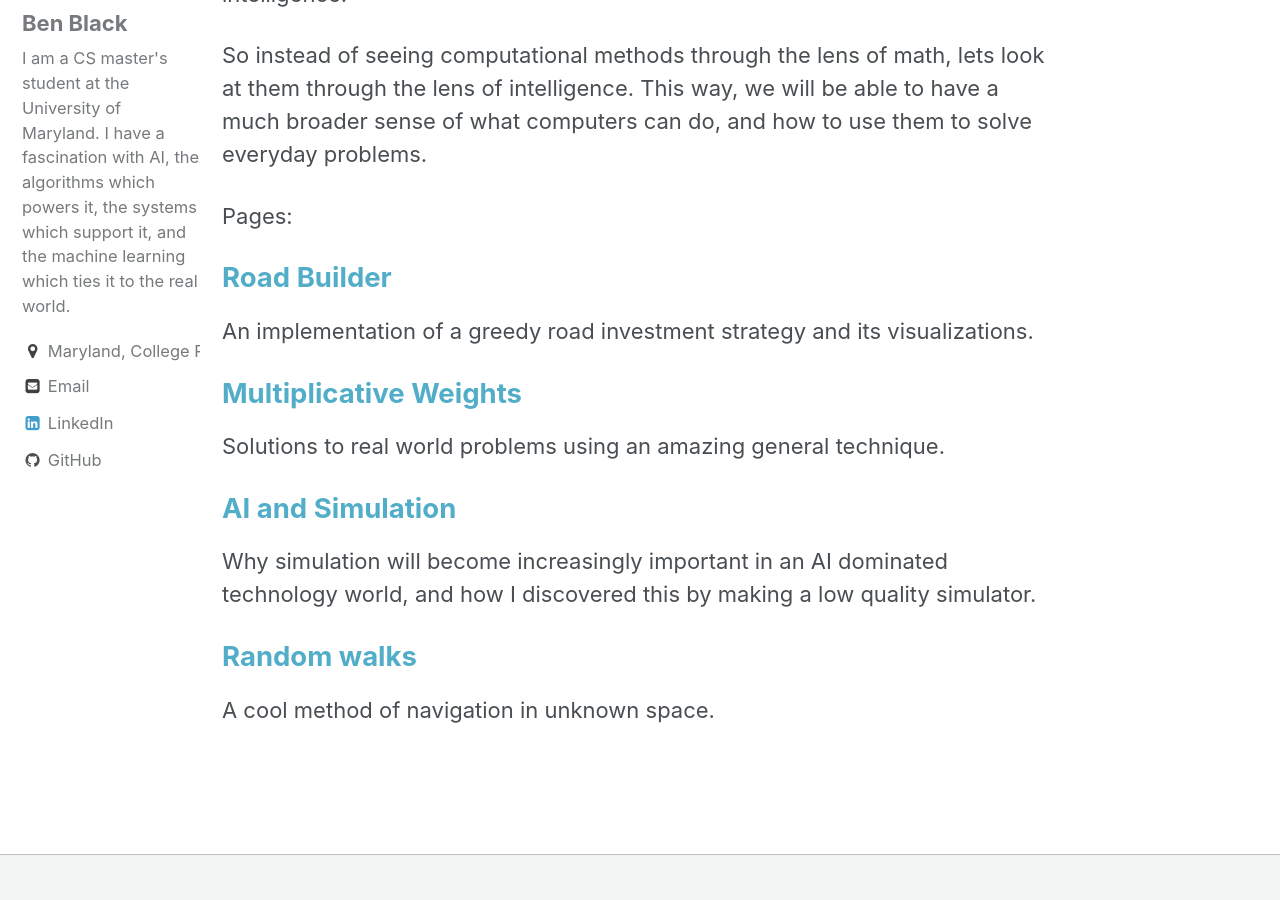
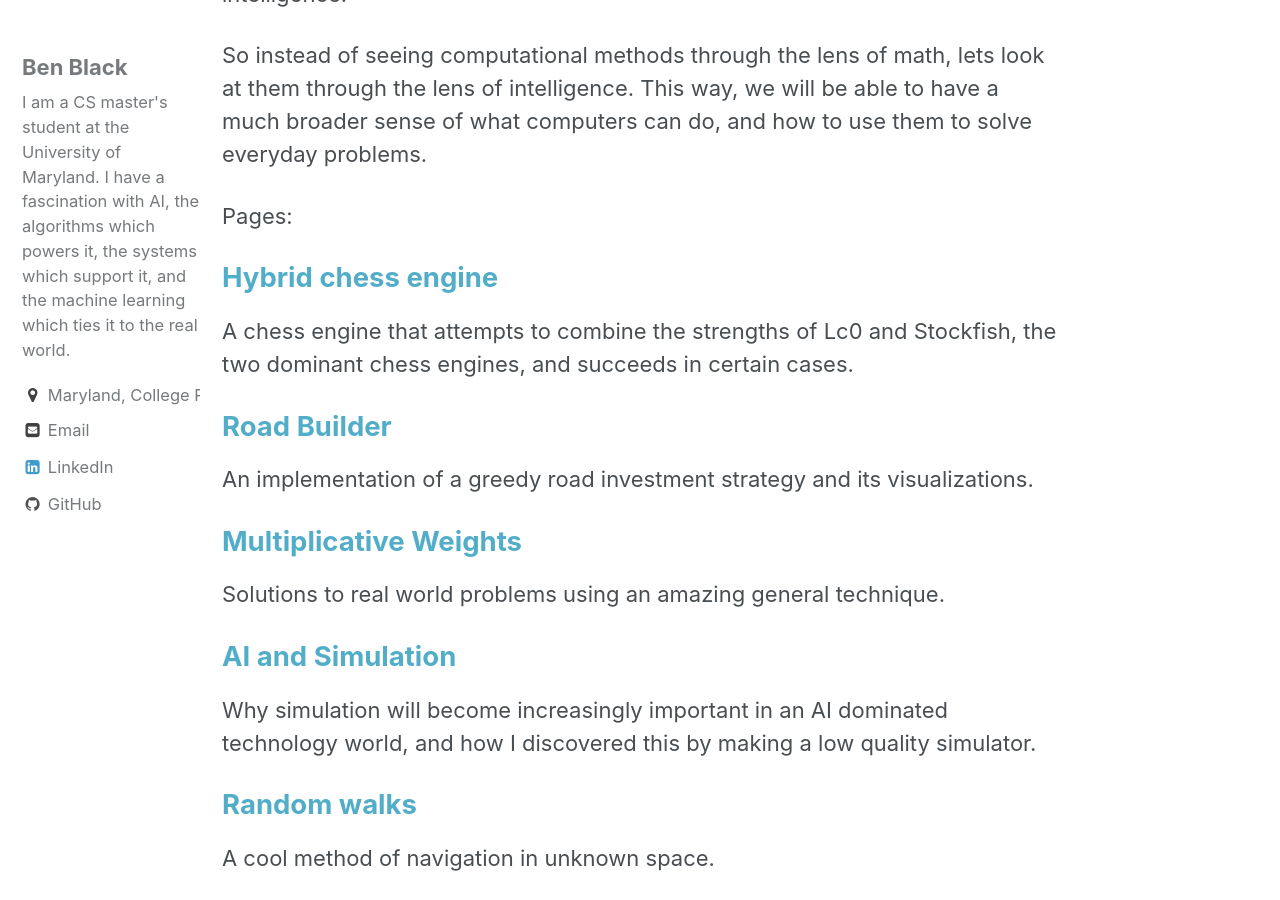
Before and after one commit to benblack769/benblack769.github.io, a Jekyll site: the page built from intelligent-code/index.md, in a window 1280 px wide and 900 px high, scrolled down 355 px. Built offline with Jekyll 4.4.1, drawn with Linux system fonts in a browser that asks for light colours.

Commit message:
fixed chess header

```diff
--- a/intelligent-code/chess_hybridization.md
+++ b/intelligent-code/chess_hybridization.md
@@ -1,3 +1,12 @@
+---
+title: "Hybrid chess engine"
+slug: chess-engine
+under_construction: false
+excerpt: "A chess engine that attempts to combine the strengths of Lc0 and Stockfish, the two dominant chess engines, and succeeds in certain cases."
+comments: false
+share: false
+---
+
 # Lc0-stockfish-hybrid
 
 Lc0-stockfish-hybrid is a (mostly) UCI-compliant chess engine based off two separate projects, [Stockfish](https://stockfishchess.org/) the leading traditional chess engine, and [LC0, or leela](https://lczero.org/) the leading open source neural network chess engine based off AlphaZero.
```
